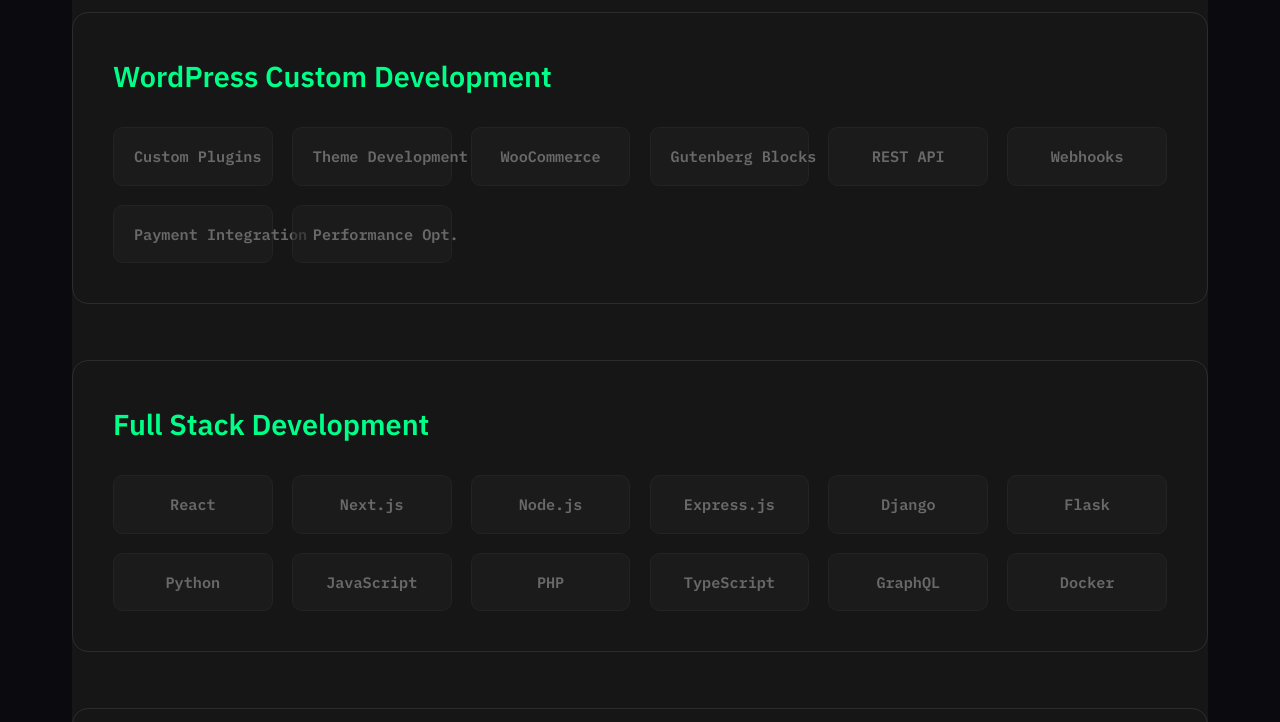
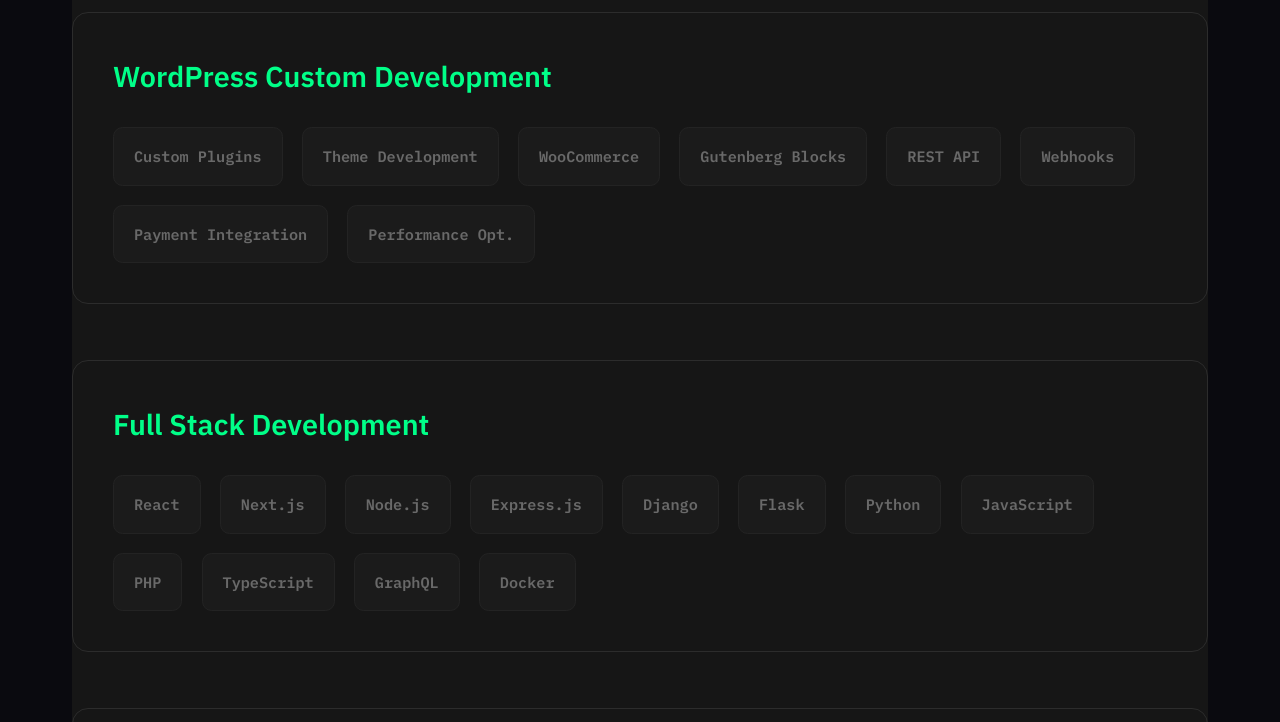
Before and after one commit to nisit/nisit.github.io, a plain HTML site: page index.html in a window 1280 px wide. Shown: the part 6780-7502 px from the top of the page. Drawn offline with nearby package versions, Linux system fonts and the light colour scheme.

Commit message:
style: the tech item section where the text were overflowing the boxes

```diff
--- a/css/style.css
+++ b/css/style.css
@@ -639,9 +639,10 @@
 }
 
 .tech-grid {
-	display: grid;
-	grid-template-columns: repeat(auto-fill, minmax(150px, 1fr));
+	display: flex;
+	flex-wrap: wrap;
 	gap: 1.2rem;
+	align-items: flex-start;
 }
 
 .tech-item {
@@ -654,6 +655,19 @@
 	border: 1px solid var(--border);
 	color: var(--text-muted);
 	font-family: 'IBM Plex Mono', monospace;
+
+	/* Ensure text stays inside */
+	white-space: nowrap;
+	overflow: hidden;
+	text-overflow: ellipsis;
+
+	/* Allow item to size based on content */
+	flex: 0 1 auto;
+	min-width: fit-content;
+	max-width: 100%;
+
+	/* Prevent text from breaking */
+	word-break: keep-all;
 }
 
 .tech-item:hover {
@@ -662,6 +676,30 @@
 	color: var(--accent);
 	background: rgba(0, 230, 118, 0.05);
 }
+
+/* Alternative approach: Allow wrapping for longer tech names */
+/* Uncomment this if you prefer multi-line tech items instead of ellipsis */
+/*
+.tech-item {
+	padding: 1rem 1.25rem;
+	background: var(--tertiary);
+	border-radius: 0.6rem;
+	text-align: center;
+	font-size: 0.95rem;
+	transition: all 0.3s cubic-bezier(0.23, 1, 0.32, 1);
+	border: 1px solid var(--border);
+	color: var(--text-muted);
+	font-family: 'IBM Plex Mono', monospace;
+
+	flex: 0 1 auto;
+	min-width: max-content;
+	max-width: 200px;
+
+	word-wrap: break-word;
+	hyphens: auto;
+	line-height: 1.4;
+}
+*/
 
 /* Projects Section */
 .projects-grid {
```
